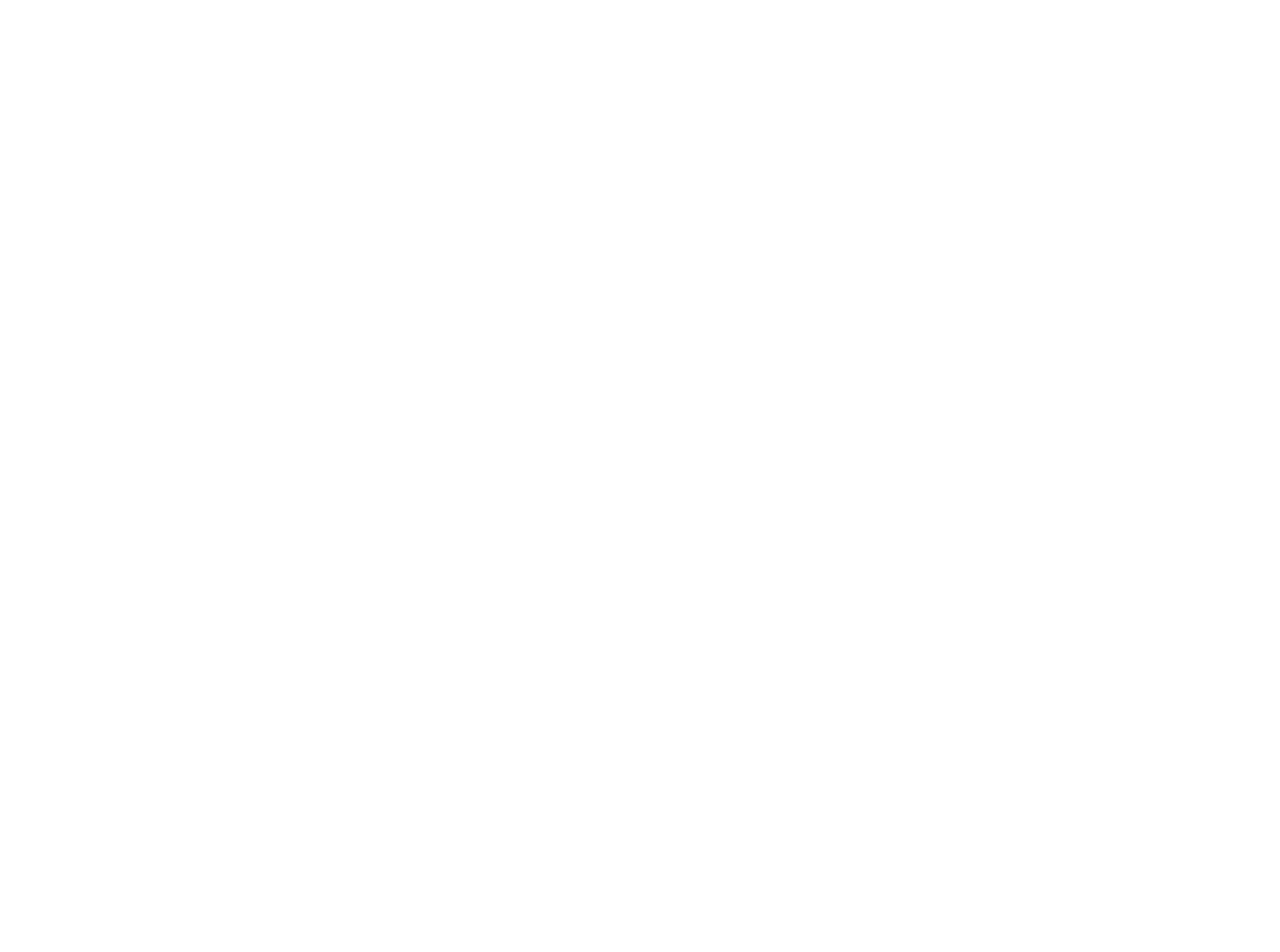
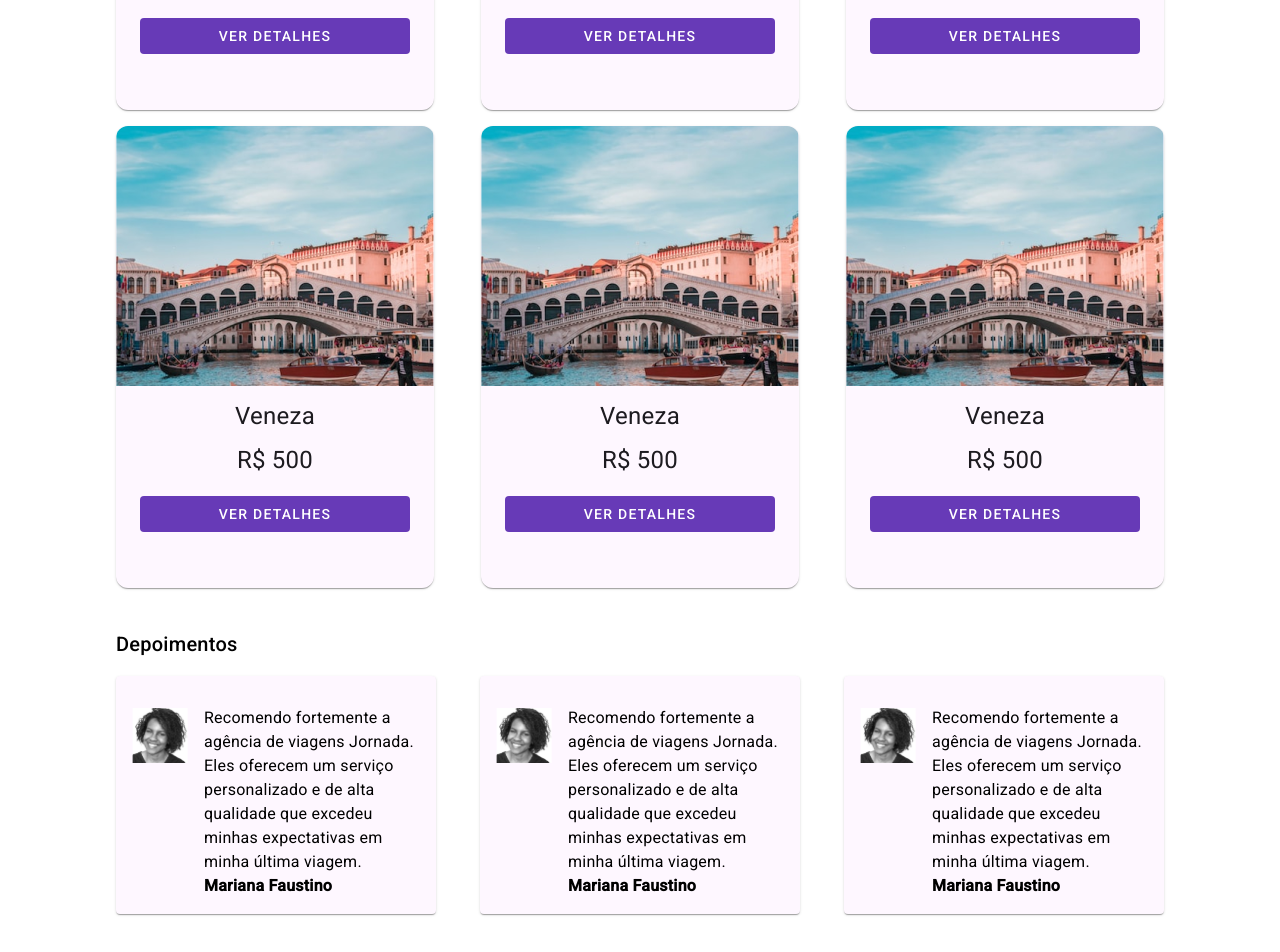
Before and after one commit to DennerOl/jornada-milhas-Angular, an Angular app in the folder jornada-milhas/: page / in a window 1280 px wide. Shown: the part 1240-2192 px from the top of the page. Before the commit the page ends 800 px from the top, so only its background shows below. Built offline with nearby package versions, Linux system fonts and the light colour scheme.

Commit message:
Criado os Cards

```diff
--- a/jornada-milhas/src/app/app.module.ts
+++ b/jornada-milhas/src/app/app.module.ts
@@ -12,6 +12,9 @@
 import { MatButtonModule } from '@angular/material/button';
 import { ContainerComponent } from './shared/container/container.component';
 import { HomeComponent } from './pages/home/home/home.component';
+import { CardBuscaComponent } from './shared/card-busca/card-busca.component';
+import { MatCardModule } from '@angular/material/card';
+import { CardDepoimentoComponent } from './shared/card-depoimento/card-depoimento.component';
 
 @NgModule({
   declarations: [
@@ -22,6 +25,8 @@
     CardComponent,
     ContainerComponent,
     HomeComponent,
+    CardBuscaComponent,
+    CardDepoimentoComponent,
   ],
   imports: [
     BrowserModule,
@@ -29,6 +34,7 @@
     BrowserAnimationsModule,
     MatToolbarModule,
     MatButtonModule,
+    MatCardModule,
   ],
   providers: [],
   bootstrap: [AppComponent],
--- a/jornada-milhas/src/app/pages/home/home/home.component.html
+++ b/jornada-milhas/src/app/pages/home/home/home.component.html
@@ -3,4 +3,23 @@
   alt="Banner da aplicação Jornada"
 >
 </app-banner>
-<app-container>HOME</app-container>
+<app-container>
+  <h2>Promoções</h2>
+  <div class="card-wrapper">
+    <app-card-busca></app-card-busca>
+    <app-card-busca></app-card-busca>
+    <app-card-busca></app-card-busca>
+    <app-card-busca></app-card-busca>
+    <app-card-busca></app-card-busca>
+    <app-card-busca></app-card-busca>
+    <app-card-busca></app-card-busca>
+    <app-card-busca></app-card-busca>
+    <app-card-busca></app-card-busca>
+  </div>
+  <h2>Depoimentos</h2>
+  <div class="card-wrapper">
+    <app-card-depoimento></app-card-depoimento>
+    <app-card-depoimento></app-card-depoimento>
+    <app-card-depoimento></app-card-depoimento>
+  </div>
+</app-container>
--- a/jornada-milhas/src/app/pages/home/home/home.component.scss
+++ b/jornada-milhas/src/app/pages/home/home/home.component.scss
@@ -0,0 +1,7 @@
+.card-wrapper {
+  display: flex;
+  flex-wrap: wrap;
+  justify-content: space-between;
+  row-gap: 16px;
+  margin-bottom: 40px;
+}
--- /dev/null
+++ b/jornada-milhas/src/app/shared/card-busca/card-busca.component.html
@@ -0,0 +1,12 @@
+<mat-card class="card-busca">
+  <img mat-card-image src="assets/imagens/Veneza.png" alt="Imagem de Veneza" />
+  <mat-card-content>
+    <ul>
+      <li>Veneza</li>
+      <li>R$ 500</li>
+    </ul>
+  </mat-card-content>
+  <mat-card-actions>
+    <button mat-flat-button color="primary">VER DETALHES</button>
+  </mat-card-actions>
+</mat-card>
--- /dev/null
+++ b/jornada-milhas/src/app/shared/card-busca/card-busca.component.scss
@@ -0,0 +1,21 @@
+.card-busca {
+  max-width: 320px;
+  background-color: #fef7ff;
+  border-radius: 12px;
+  button {
+    width: 100%;
+    margin: 0 16px 48px;
+  }
+  ul {
+    list-style: none;
+    padding: 0;
+    li {
+      margin: 12px;
+      font-weight: 400;
+      font-size: 24px;
+      line-height: 32px;
+      color: #1d1b20;
+      text-align: center;
+    }
+  }
+}
--- /dev/null
+++ b/jornada-milhas/src/app/shared/card-depoimento/card-depoimento.component.html
@@ -0,0 +1,14 @@
+<mat-card class="depoimento">
+  <mat-card-content>
+    <img
+      src="assets/imagens/avatar3.png"
+      alt="Avatar da pessoa autora do depoimento"
+    />
+    <ul>
+      <li>{{ depoimento }}</li>
+      <li>
+        <strong>{{ autoria }}</strong>
+      </li>
+    </ul>
+  </mat-card-content>
+</mat-card>
--- /dev/null
+++ b/jornada-milhas/src/app/shared/card-depoimento/card-depoimento.component.scss
@@ -0,0 +1,26 @@
+.depoimento {
+  max-width: 320px;
+  background-color: #fef7ff;
+  border: none;
+
+  img {
+    max-width: 56px;
+    max-height: 56px;
+    margin-top: 16px;
+  }
+  ul {
+    padding: 0;
+    list-style: none;
+    li {
+      font-style: normal;
+      font-weight: 400;
+      font-size: 16px;
+      line-height: 24px;
+    }
+  }
+  mat-card-content {
+    display: flex;
+    align-items: start;
+    gap: 16px;
+  }
+}
--- /dev/null
+++ b/jornada-milhas/src/app/shared/card-depoimento/card-depoimento.component.ts
@@ -0,0 +1,15 @@
+import { Component } from '@angular/core';
+
+@Component({
+  selector: 'app-card-depoimento',
+  templateUrl: './card-depoimento.component.html',
+  styleUrls: ['./card-depoimento.component.scss'],
+})
+export class CardDepoimentoComponent {
+  depoimento: string = `
+    Recomendo fortemente a agência de viagens Jornada.
+    Eles oferecem um serviço personalizado e de alta qualidade
+    que excedeu minhas expectativas em minha última viagem.
+  `;
+  autoria: string = 'Mariana Faustino';
+}
--- a/jornada-milhas/src/app/shared/card/card.component.html
+++ b/jornada-milhas/src/app/shared/card/card.component.html
@@ -1 +1,3 @@
-<p>card works!</p>
+<div class="card" [ngClass]="variant">
+  <ng-content></ng-content>
+</div>
--- a/jornada-milhas/src/app/shared/card/card.component.scss
+++ b/jornada-milhas/src/app/shared/card/card.component.scss
@@ -0,0 +1,12 @@
+.card {
+  padding: 24px;
+  &.primary {
+    background: #fef7ff;
+    border: 1px solid #cac4d0;
+    border-radius: 12px;
+  }
+  &.secondary {
+    background: #f5f5f5;
+    border-radius: 16px;
+  }
+}
--- a/jornada-milhas/src/app/shared/card/card.component.ts
+++ b/jornada-milhas/src/app/shared/card/card.component.ts
@@ -1,10 +1,10 @@
-import { Component } from '@angular/core';
+import { Component, Input } from '@angular/core';
 
 @Component({
   selector: 'app-card',
   templateUrl: './card.component.html',
-  styleUrls: ['./card.component.scss']
+  styleUrls: ['./card.component.scss'],
 })
 export class CardComponent {
-
+  @Input() variant: 'primary' | 'secondary' = 'primary';
 }
```
Also changed, not shown: jornada-milhas/src/app/shared/card-busca/card-busca.component.ts (added, +10 -0 lines), 2 other files (tests, documents, lock files or other folders).
